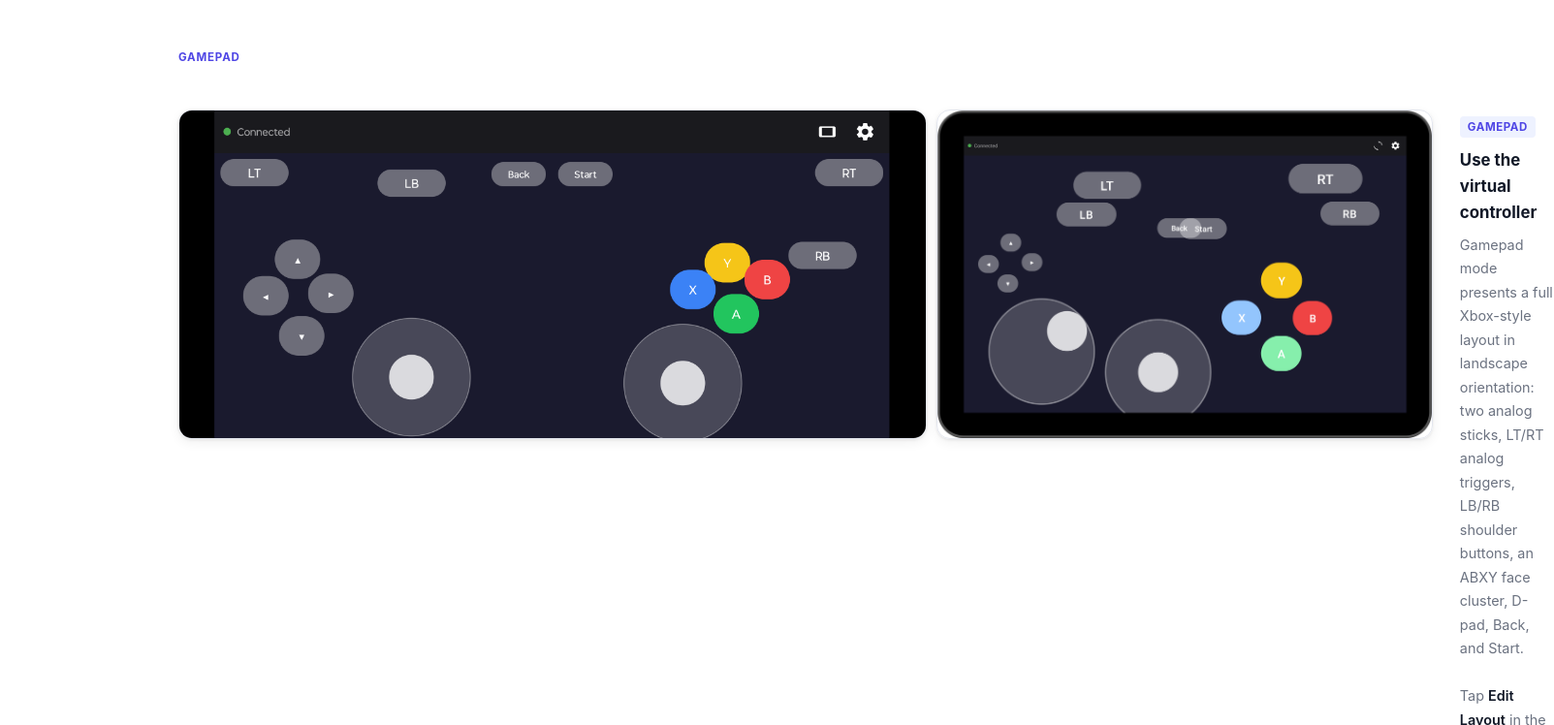
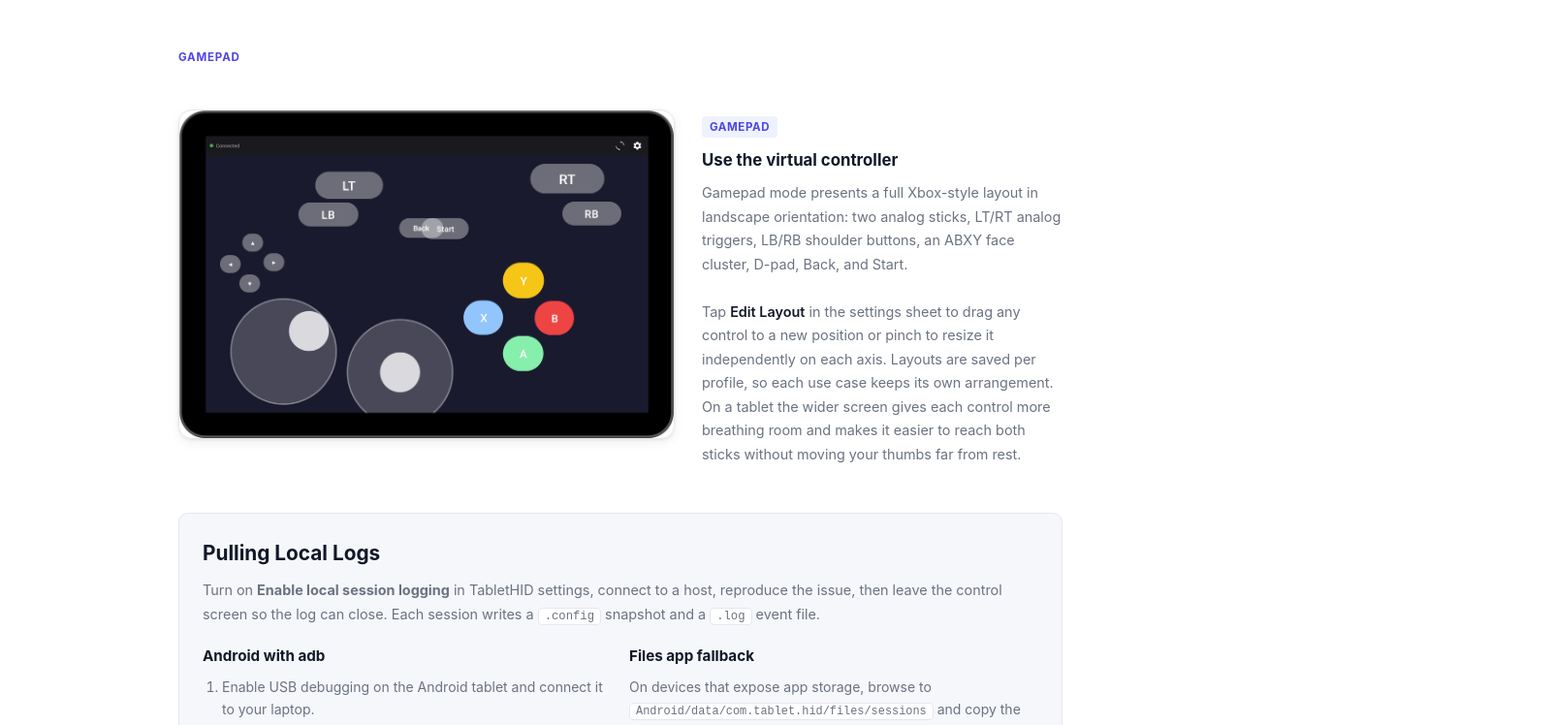
Before and after one commit to Neuro-Mechatronics-Interfaces/TabletHID, a React (Vite) app in the folder web/: page /support/android in a window 1280 px wide. Shown: the part 3988-4736 px from the top of the page at 97% size, 1603 px wide, since content can reach past the window. Built offline with nearby package versions, Linux system fonts and the light colour scheme.

Commit message:
Remove over-wide image.

```diff
--- a/web/src/pages/Support.jsx
+++ b/web/src/pages/Support.jsx
@@ -8,7 +8,6 @@ import imgMouseConfig      from '../../img/Mouse Config - Android.png';
 import imgMouseStatic      from '../../img/Mouse Config Static - Android.png';
 import imgGamepadConnect   from '../../img/Gamepad Connect - Android.png';
 import imgGamepadReconnect from '../../img/Gamepad Reconnect - Android.png';
-import imgGamepadLandscape from '../../img/Gamepad Layout Landscape - Android.png';
 
 import imgTabletLanding      from '../../img/Landing Permissions - Android Tablet.png';
 import imgTabletMousePairing from '../../img/Touch Mouse Pairing - Android Tablet.png';
@@ -356,7 +355,7 @@ function AndroidWalkthrough() {
         <Step
           tag="Gamepad"
           title="Use the virtual controller"
-          imgs={[imgGamepadLandscape, imgTabletGamepad]}
+          imgs={[imgTabletGamepad]}
           compact
         >
           Gamepad mode presents a full Xbox-style layout in landscape orientation:
```
